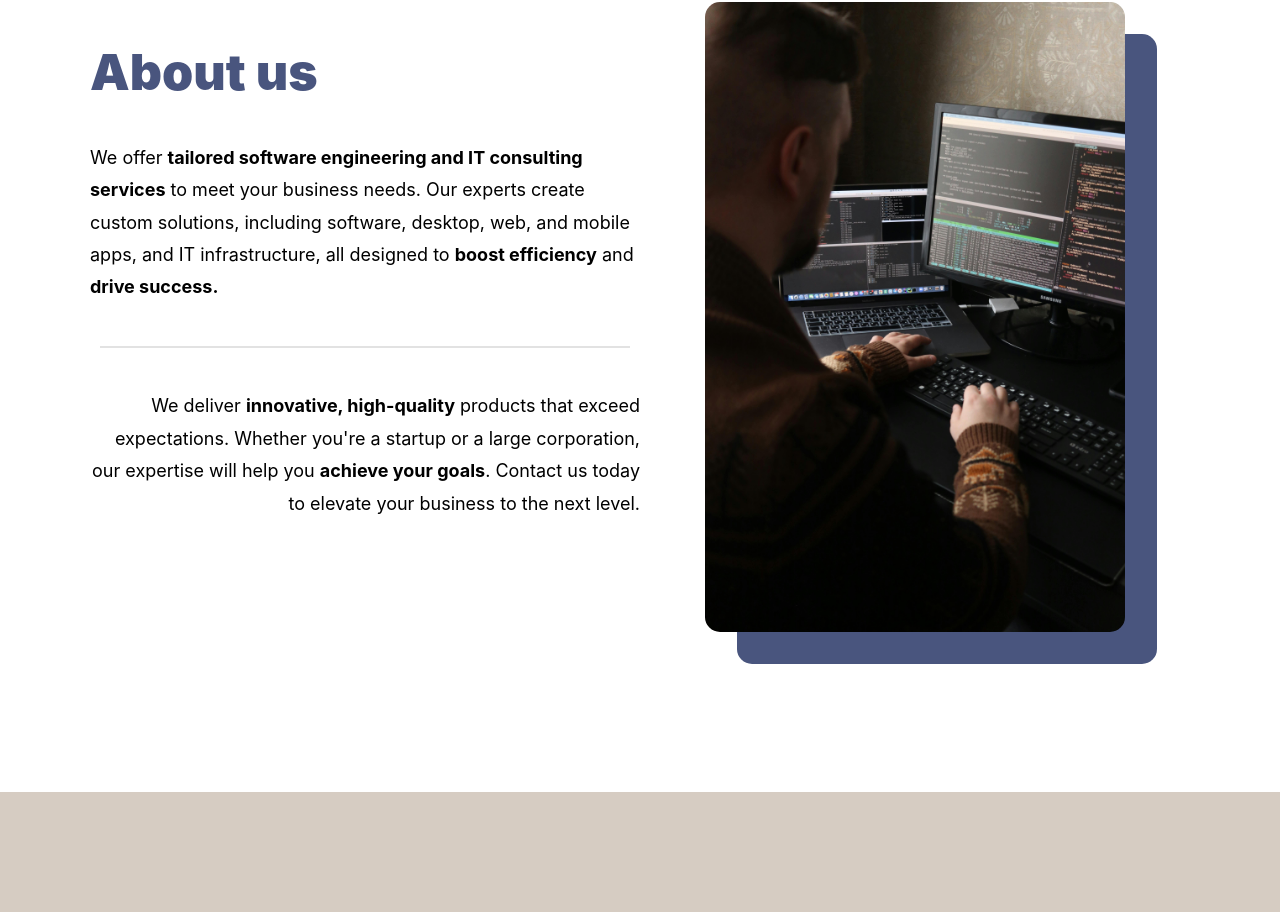
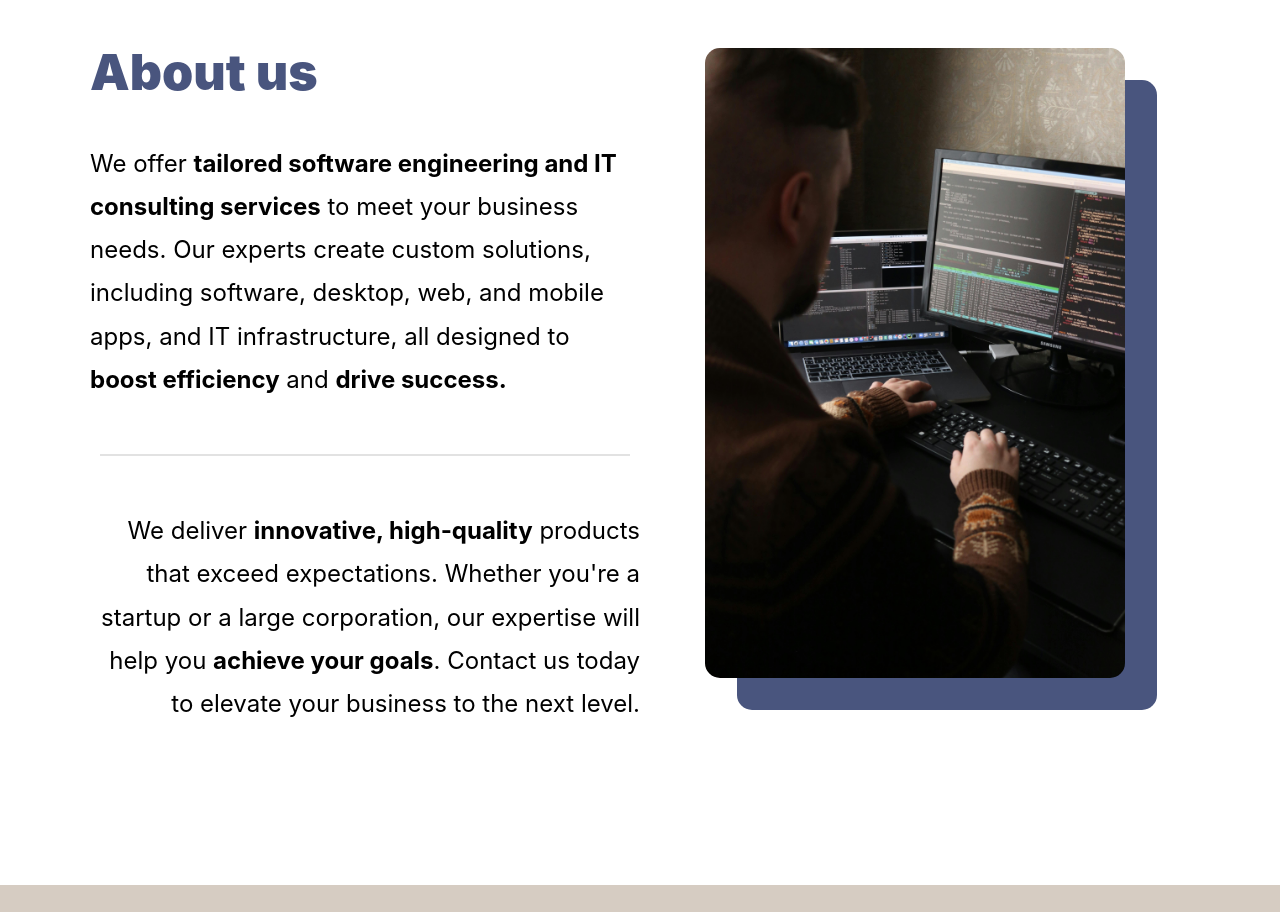
Before and after one commit to PotatoDoge/startup-website, a React (Create React App) app: page / in a window 1280 px wide. Shown: the part 787-1699 px from the top of the page. Built offline with nearby package versions, Linux system fonts and the light colour scheme.

Commit message:
Change About font size

```diff
--- a/src/components/About/About.css
+++ b/src/components/About/About.css
@@ -33,6 +33,10 @@
 
 .second-text {
     text-align: end;
+}
+
+.about-text-paragraph {
+    font-size: 24px; /* Adjust font size */
 }
 
 .about-images {
```
